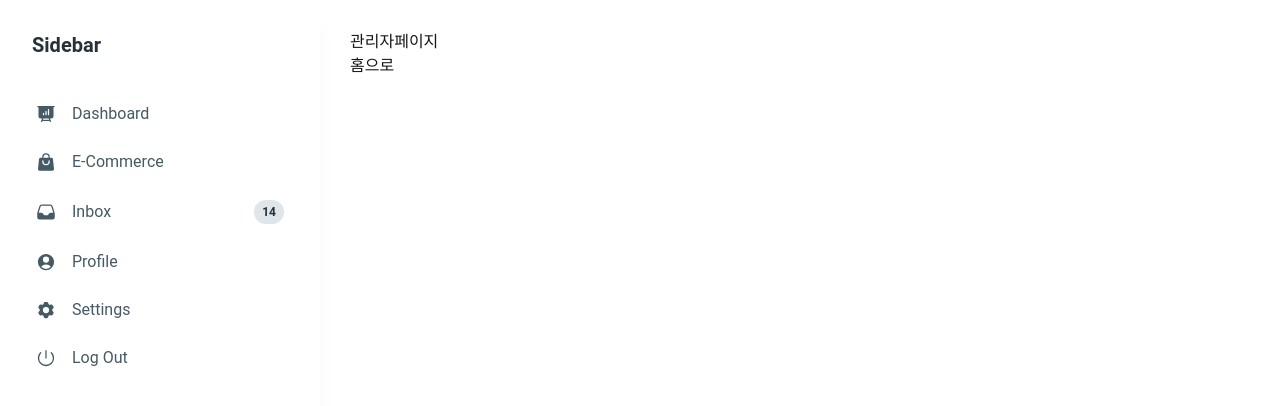
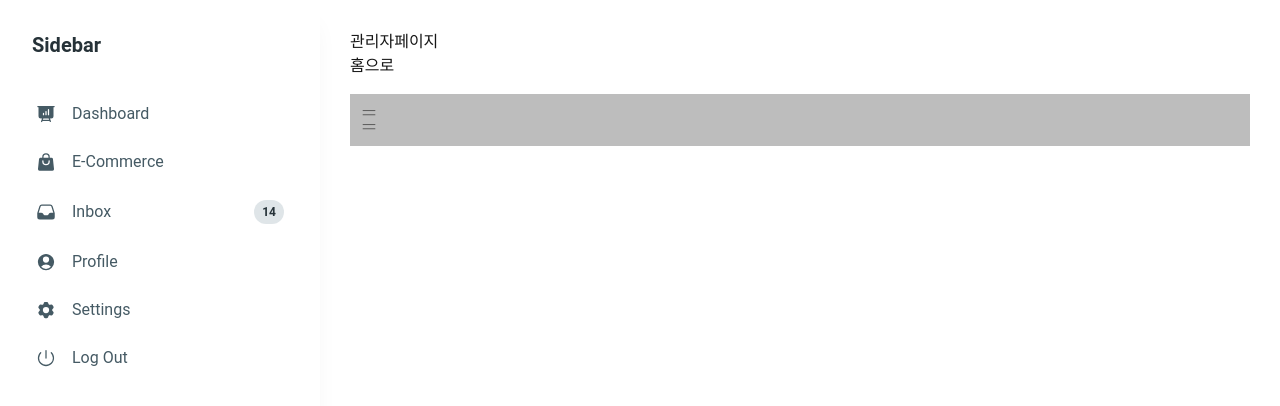
Before and after one commit to zeriong/nextjs14-serverless-template, a Next.js app: page /admin in a window 1280 px wide. Shown: the top 406 px of the page. Built offline with nearby package versions, Linux system fonts and the light colour scheme.

Commit message:
feat: dnd-kit를 활용한 예시 컴포넌트 설계

```diff
--- a/src/app/(admin)/admin/page.tsx
+++ b/src/app/(admin)/admin/page.tsx
@@ -1,13 +1,39 @@
+"use client";
+
 import Link from "next/link";
-import React from "react";
+import React, { useState } from "react";
+import DndVerticalSortableContext from "@/app/_components/dnd/DndVerticalSortableContext";
+import DndVerticalSortableItem from "@/app/_components/dnd/DndVerticalSortableItem";
+import Image from "next/image";
 
 export default function Page() {
-  // const test = { sss: "sddasf", seer: 123 };
+  const [items, setItems] = useState([{ name: "item" }, { name: "item2" }]);
 
   return (
     <div className="p-[30px]">
       <p>관리자페이지</p>
       <Link href="/">홈으로</Link>
+
+      <div className={"mt-4 bg-gray-400 p-3"}>
+        <DndVerticalSortableContext items={items} setItems={setItems}>
+          {items?.map((item) => (
+            <DndVerticalSortableItem key={item.name}>
+              {({ attributes, listeners }) => (
+                <div>
+                  <div
+                    {...attributes}
+                    {...listeners}
+                    className=""
+                    tabIndex={-1} // 텝인덱스 방지
+                  >
+                    <Image src={"/assets/svg/drag_handle_icon.svg"} alt="drag_handle_icon" width={14} height={14} />
+                  </div>
+                </div>
+              )}
+            </DndVerticalSortableItem>
+          ))}
+        </DndVerticalSortableContext>
+      </div>
     </div>
   );
 }
```
Also changed, not shown: public/assets/svg/drag_handle_icon.svg (added).
